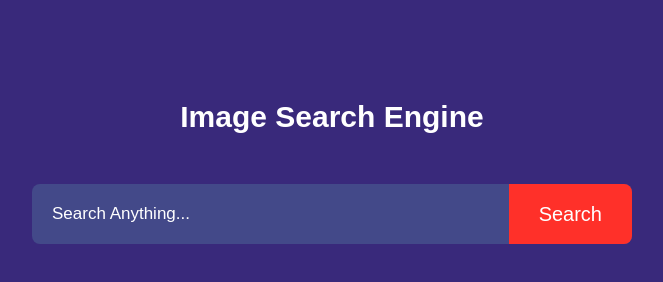
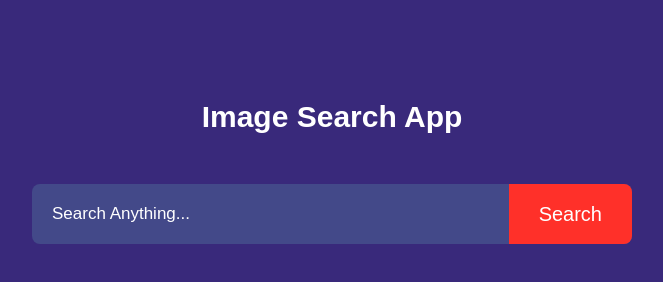
Before and after one commit to Yagrajoli/image-search-app, a plain HTML site: page index.html in a window 1280 px wide. Shown: the whole page, without its empty margins (308-971 px from the left). Drawn offline with Linux system fonts and the light colour scheme.

Commit message:
little bit changes

```diff
--- a/index.html
+++ b/index.html
@@ -7,7 +7,7 @@
     <link rel="stylesheet" href="style.css">
 </head>
 <body>
-    <h1>Image Search Engine</h1>
+    <h1>Image Search App</h1>
     <form action="" id="search-form">
         <input type="text" id="search-box" placeholder="Search Anything...">
         <button id="search-btn">Search</button>
```
